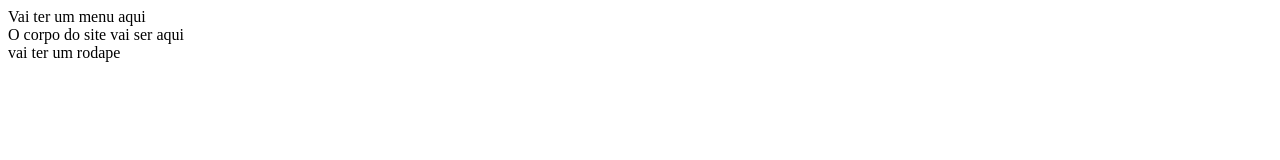
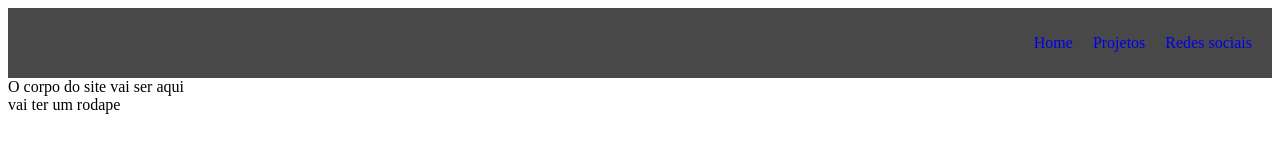
Before and after one commit to LivKaren/LivKaren.github.io, a plain HTML site: page index.html in a window 1280 px wide. Drawn offline with Linux system fonts and the light colour scheme.

Commit message:
alterado o estilo do cabeçalho

```diff
--- /dev/null
+++ b/assets/css/meu_estilo.css
@@ -0,0 +1,23 @@
+nav {
+    height: 50px;
+    background-color: #484848;
+    color: #c8c8c8;
+    padding: 10px;
+    display: flex;
+    align-items: center;
+    justify-content: end;
+    list-style-type: none;
+
+}
+nav li{
+    padding: 10px;
+}
+
+
+a{
+    text-decoration: none;
+}
+a:hover{
+    text-decoration: none;
+    color: pink;
+}
--- a/index.html
+++ b/index.html
@@ -5,10 +5,16 @@
     <meta http-equiv="X-UA-Compatible" content="IE=edge">
     <meta name="viewport" content="width=device-width, initial-scale=1.0">
     <title>Meu site pessoal</title>
+    <link href="./assets/css/meu_estilo.css"  type="text/css"    rel="stylesheet"             >
+
 </head>
 <body>
     <nav>
-        Vai ter um menu aqui
+
+        <li><a href="#home">Home</a></li>
+        <li><a href="#projetos">Projetos</a></li>
+        <li><a href="#rede_sociais">Redes sociais</a></li>
+
     </nav>
     <div class="conteudo">
         O corpo do site vai ser aqui
```
